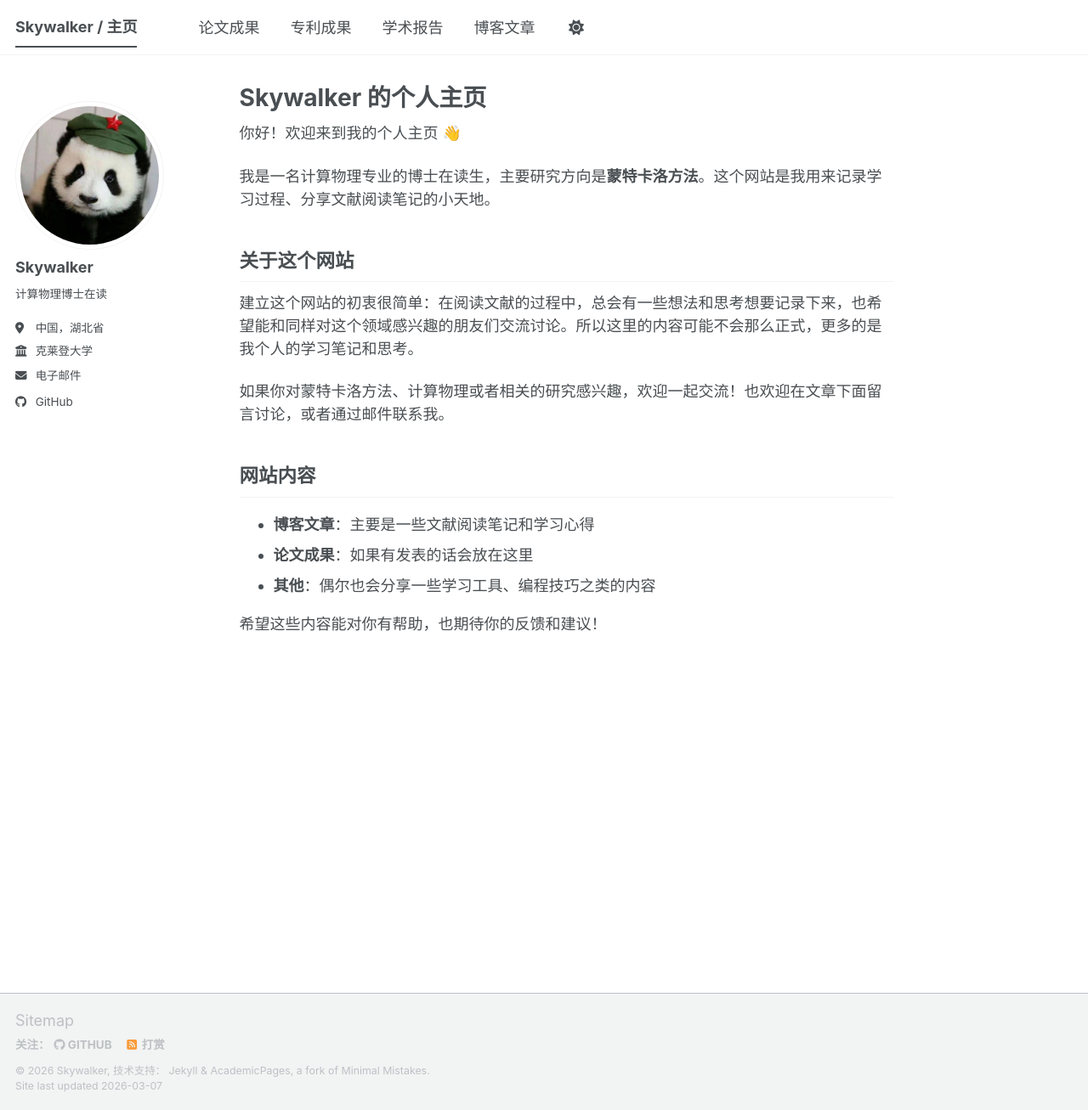
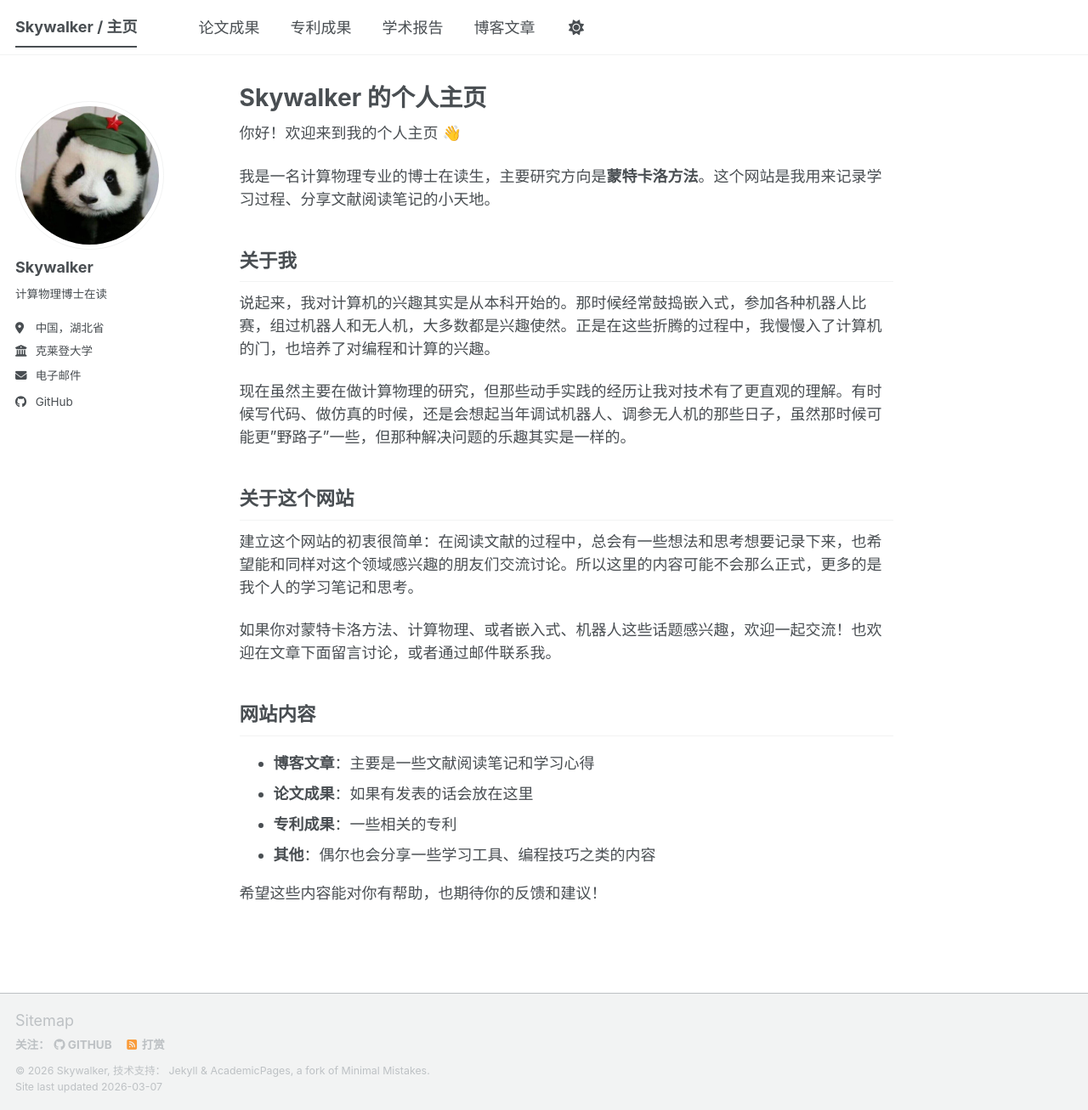
Before and after one commit to cn-skywalker/cn-skywalker.github.io, a Jekyll site: the page built from _pages/about.md, in a window 1280 px wide and 1307 px high. Shown: the whole window at 85% size. Built offline with Jekyll 4.4.1, drawn with Linux system fonts in a browser that asks for light colours; a script bundle is joined from its source files by our own code; library files that are not in the unit come from our copies.

Commit message:
更新个人主页

```diff
--- a/_pages/about.md
+++ b/_pages/about.md
@@ -11,16 +11,23 @@ redirect_from:
 
 我是一名计算物理专业的博士在读生，主要研究方向是**蒙特卡洛方法**。这个网站是我用来记录学习过程、分享文献阅读笔记的小天地。
 
+## 关于我
+
+说起来，我对计算机的兴趣其实是从本科开始的。那时候经常鼓捣嵌入式，参加各种机器人比赛，组过机器人和无人机，大多数都是兴趣使然。正是在这些折腾的过程中，我慢慢入了计算机的门，也培养了对编程和计算的兴趣。
+
+现在虽然主要在做计算物理的研究，但那些动手实践的经历让我对技术有了更直观的理解。有时候写代码、做仿真的时候，还是会想起当年调试机器人、调参无人机的那些日子，虽然那时候可能更"野路子"一些，但那种解决问题的乐趣其实是一样的。
+
 ## 关于这个网站
 
 建立这个网站的初衷很简单：在阅读文献的过程中，总会有一些想法和思考想要记录下来，也希望能和同样对这个领域感兴趣的朋友们交流讨论。所以这里的内容可能不会那么正式，更多的是我个人的学习笔记和思考。
 
-如果你对蒙特卡洛方法、计算物理或者相关的研究感兴趣，欢迎一起交流！也欢迎在文章下面留言讨论，或者通过邮件联系我。
+如果你对蒙特卡洛方法、计算物理、或者嵌入式、机器人这些话题感兴趣，欢迎一起交流！也欢迎在文章下面留言讨论，或者通过邮件联系我。
 
 ## 网站内容
 
 - **博客文章**：主要是一些文献阅读笔记和学习心得
 - **论文成果**：如果有发表的话会放在这里
+- **专利成果**：一些相关的专利
 - **其他**：偶尔也会分享一些学习工具、编程技巧之类的内容
 
 希望这些内容能对你有帮助，也期待你的反馈和建议！
```
